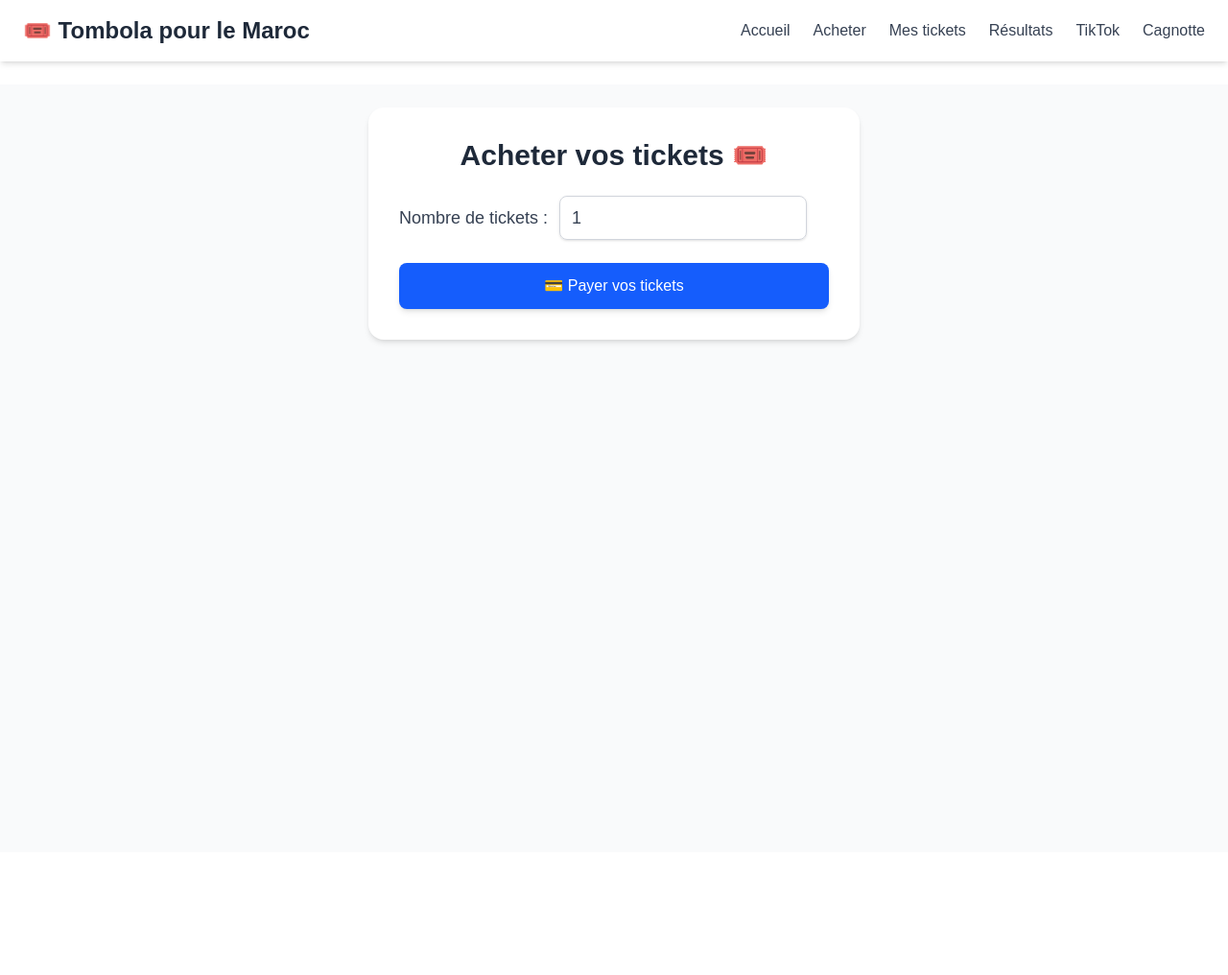
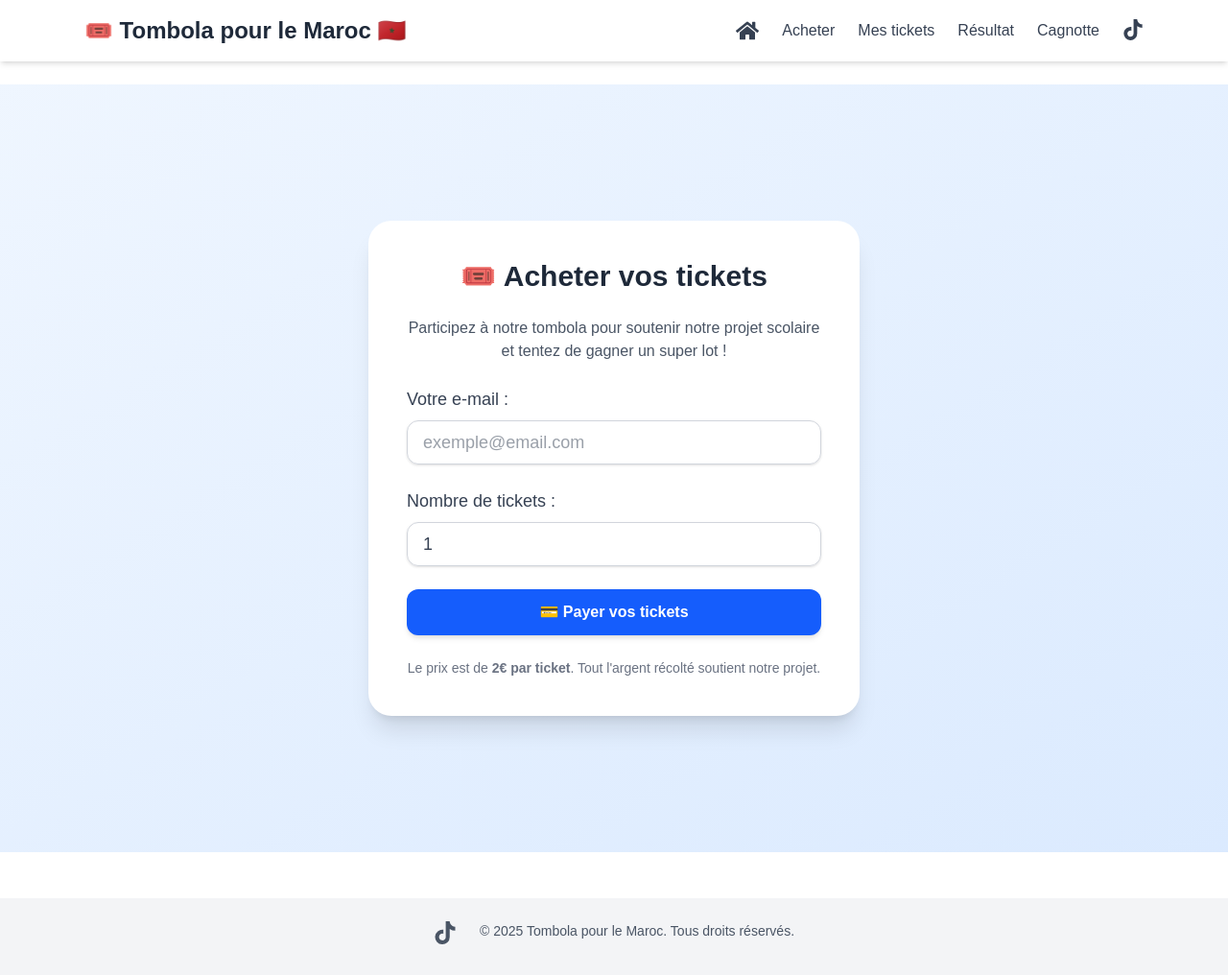
Before and after one commit to Hedi1312/Tombola, a Next.js app in the folder tombola-site/: page /acheter in a window 1280 px wide. Shown: the whole page at 96% size. Before the commit the page ends 888 px from the top, so only its background shows below. Built offline with nearby package versions, Linux system fonts and the light colour scheme.

Commit message:
ajout paiement et ticket

```diff
--- a/tombola-site/app/acheter/page.tsx
+++ b/tombola-site/app/acheter/page.tsx
@@ -3,14 +3,20 @@ import { useState } from "react";
 
 export default function Acheter() {
     const [tickets, setTickets] = useState(1);
-    const [loading, setLoading] = useState(false); // <- important
+    const [email, setEmail] = useState("");
+    const [loading, setLoading] = useState(false);
 
     const handlePayment = async () => {
+        if (!email) {
+            alert("Veuillez saisir votre e-mail.");
+            return;
+        }
+
         setLoading(true);
         const res = await fetch("/api/create-checkout-session", {
             method: "POST",
             headers: { "Content-Type": "application/json" },
-            body: JSON.stringify({ tickets }),
+            body: JSON.stringify({ tickets, email }),
         });
 
         const data = await res.json();
@@ -25,30 +31,48 @@ export default function Acheter() {
     };
 
     return (
-        <main className="flex flex-col items-center p-6 min-h-screen bg-gray-50">
-            <div className="max-w-lg w-full bg-white rounded-2xl shadow-md p-8">
-                <h2 className="text-3xl font-bold mb-6 text-center text-gray-800">
-                    Acheter vos tickets 🎟️
+        <main className="flex flex-col items-center justify-center min-h-screen bg-gradient-to-br from-blue-50 to-blue-100 p-6">
+            <div className="max-w-lg w-full bg-white rounded-3xl shadow-xl p-10 flex flex-col gap-6">
+                <h2 className="text-3xl font-extrabold text-gray-800 text-center">
+                    🎟️ Acheter vos tickets
                 </h2>
+                <p className="text-gray-600 text-center">
+                    Participez à notre tombola pour soutenir notre projet scolaire et tentez de gagner un super lot !
+                </p>
 
-                <label className="block mb-6 text-lg text-gray-700">
+                <label className="flex flex-col text-gray-700 text-lg">
+                    Votre e-mail :
+                    <input
+                        type="email"
+                        placeholder="exemple@email.com"
+                        value={email}
+                        onChange={(e) => setEmail(e.target.value)}
+                        className="mt-2 px-4 py-2 border border-gray-300 rounded-xl shadow-sm focus:outline-none focus:ring-2 focus:ring-blue-500"
+                    />
+                </label>
+
+                <label className="flex flex-col text-gray-700 text-lg">
                     Nombre de tickets :
                     <input
                         type="number"
                         min="1"
                         value={tickets}
                         onChange={(e) => setTickets(parseInt(e.target.value))}
-                        className="ml-3 px-3 py-2 border border-gray-300 rounded-lg shadow-sm focus:outline-none focus:ring-2 focus:ring-blue-500"
+                        className="mt-2 px-4 py-2 border border-gray-300 rounded-xl shadow-sm focus:outline-none focus:ring-2 focus:ring-blue-500"
                     />
                 </label>
 
                 <button
                     onClick={handlePayment}
                     disabled={loading}
-                    className="w-full px-6 py-3 bg-blue-600 text-white rounded-lg shadow-md hover:bg-blue-700"
+                    className="w-full px-6 py-3 bg-blue-600 text-white font-semibold rounded-xl shadow-md hover:bg-blue-700 transition duration-200"
                 >
                     {loading ? "Redirection..." : "💳 Payer vos tickets"}
                 </button>
+
+                <p className="text-sm text-gray-500 text-center">
+                    Le prix est de <span className="font-bold">2€ par ticket</span>. Tout l'argent récolté soutient notre projet.
+                </p>
             </div>
         </main>
     );
--- a/tombola-site/app/api/create-checkout-session/route.ts
+++ b/tombola-site/app/api/create-checkout-session/route.ts
@@ -14,13 +14,13 @@ export async function POST(req: NextRequest) {
                     price_data: {
                         currency: "eur",
                         product_data: { name: "Ticket de tombola 🎟️" },
-                        unit_amount: 500, // 5€ par ticket
+                        unit_amount: 200, // 5€ par ticket
                     },
                     quantity: tickets,
                 },
             ],
             mode: "payment",
-            success_url: `${process.env.NEXT_PUBLIC_URL}/mes-tickets/123`,
+            success_url: `${process.env.NEXT_PUBLIC_URL}/mes-tickets`,
             cancel_url: `${process.env.NEXT_PUBLIC_URL}/acheter`,
         });
 
--- /dev/null
+++ b/tombola-site/app/components/Footer.tsx
@@ -0,0 +1,23 @@
+import { FaTiktok } from "react-icons/fa";
+
+export default function Footer() {
+    return (
+        <footer className="bg-gray-100 text-gray-600 py-6 mt-12 text-center">
+            <div className="flex justify-center gap-6 mb-2">
+                <a
+                    href="https://www.tiktok.com/@futureejetrip"
+                    target="_blank"
+                    rel="noopener noreferrer"
+                    className="hover:text-black"
+                >
+                    <FaTiktok size={24} />
+                </a>
+
+
+            <p className="text-sm">
+                © 2025 Tombola pour le Maroc. Tous droits réservés.
+            </p>
+            </div>
+        </footer>
+    );
+}
--- a/tombola-site/app/components/Navbar.tsx
+++ b/tombola-site/app/components/Navbar.tsx
@@ -1,34 +1,47 @@
 "use client";
+import { useState } from "react";
 import Link from "next/link";
+import {FaHome, FaTiktok} from "react-icons/fa";
 
 export default function Navbar() {
+    const [isOpen, setIsOpen] = useState(false);
+    // Fonction pour fermer le menu mobile
+    const handleLinkClick = () => setIsOpen(false);
     return (
-        <nav className="bg-white shadow-md sticky top-0 z-50">
-            <div className="max-w-7xl mx-auto px-6 py-4 flex justify-between items-center">
-                <Link href="/" className="text-2xl font-bold text-gray-800">
-                    🎟️ Tombola pour le Maroc
-                </Link>
-                <div className="flex gap-6">
-                    <Link href="/" className="text-gray-700 hover:text-blue-600 transition">
-                        Accueil
-                    </Link>
-                    <Link href="/acheter" className="text-gray-700 hover:text-blue-600 transition">
-                        Acheter
-                    </Link>
-                    <Link href="/mes-tickets/1" className="text-gray-700 hover:text-blue-600 transition">
-                        Mes tickets
-                    </Link>
-                    <Link href="/resultats" className="text-gray-700 hover:text-blue-600 transition">
-                        Résultats
-                    </Link>
-                    <Link href="https://www.tiktok.com/@futureejetrip" className="text-gray-700 hover:text-blue-600 transition">
-                        TikTok
-                    </Link>
-                    <Link href="https://www.cotizup.com/voyage-peda-eje-rabat" className="text-gray-700 hover:text-blue-600 transition">
-                        Cagnotte
-                    </Link>
+        <nav className="bg-white shadow-md w-full">
+            <div className="max-w-6xl mx-auto px-6 py-4 flex justify-between items-center">
+                <a href="/" className="text-2xl font-bold text-gray-800">🎟️ Tombola pour le Maroc 🇲🇦</a>
+
+                {/* Menu desktop */}
+                <div className="hidden md:flex gap-6">
+                    <Link href="/" className="text-gray-700 hover:text-blue-600 transition"><FaHome size={24} /></Link>
+                    <Link href="/acheter" className="text-gray-700 hover:text-blue-600 transition">Acheter</Link>
+                    <Link href="/mes-tickets" className="text-gray-700 hover:text-blue-600 transition">Mes tickets</Link>
+                    <Link href="/resultat" className="text-gray-700 hover:text-blue-600 transition">Résultat</Link>
+                    <Link href="https://www.cotizup.com/voyage-peda-eje-rabat" className="text-gray-700 hover:text-blue-600 transition">Cagnotte</Link>
+                    <Link href="https://www.tiktok.com/@futureejetrip" className="text-gray-700 hover:text-blue-600 transition"><FaTiktok size={22} /></Link>
                 </div>
+
+                {/* Menu mobile toggle */}
+                <button
+                    className="md:hidden text-gray-800"
+                    onClick={() => setIsOpen(!isOpen)}
+                >
+                    {isOpen ? "✖️" : "☰"}
+                </button>
             </div>
+
+            {/* Menu mobile */}
+            {isOpen && (
+                <div className="md:hidden px-6 pb-4 flex flex-col gap-2">
+                    <Link href="/" className="text-gray-700 hover:text-blue-600 transition" onClick={handleLinkClick}><FaHome size={22} /></Link>
+                    <Link href="/acheter" className="text-gray-700 hover:text-blue-600 transition" onClick={handleLinkClick}>Acheter</Link>
+                    <Link href="/mes-tickets" className="text-gray-700 hover:text-blue-600 transition" onClick={handleLinkClick}>Mes tickets</Link>
+                    <Link href="/resultat" className="text-gray-700 hover:text-blue-600 transition" onClick={handleLinkClick}>Résultat</Link>
+                    <Link href="https://www.cotizup.com/voyage-peda-eje-rabat" className="text-gray-700 hover:text-blue-600 transition">Cagnotte</Link>
+                    <Link href="https://www.tiktok.com/@futureejetrip" className="text-gray-700 hover:text-blue-600 transition"><FaTiktok size={22} /></Link>
+                </div>
+            )}
         </nav>
     );
 }
--- a/tombola-site/app/layout.tsx
+++ b/tombola-site/app/layout.tsx
@@ -2,6 +2,7 @@ import type { Metadata } from "next";
 import { Geist, Geist_Mono } from "next/font/google";
 import "./globals.css";
 import Navbar from "./components/Navbar"; // ← importer la Navbar
+import Footer from "./components/Footer";
 
 const geistSans = Geist({
     variable: "--font-geist-sans",
@@ -30,6 +31,7 @@ export default function RootLayout({
         >
         <Navbar /> {/* ← Navbar en haut de toutes les pages */}
         <main className="pt-6">{children}</main> {/* pt-6 pour espacer sous la navbar */}
+        <Footer />
         </body>
         </html>
     );
--- /dev/null
+++ b/tombola-site/app/mes-tickets/page.tsx
@@ -0,0 +1,59 @@
+"use client";
+import { useState, useEffect } from "react";
+import { useRouter } from "next/navigation";
+
+interface Ticket {
+    id: string;
+    name: string;
+    quantity: number;
+    color: string; // Couleur du ticket
+}
+
+export default function MesTicketsPage() {
+    const router = useRouter();
+    const [tickets, setTickets] = useState<Ticket[]>([]);
+    const [loading, setLoading] = useState(true);
+
+    useEffect(() => {
+        // Simuler un appel API pour récupérer les tickets de l'utilisateur
+        setTimeout(() => {
+            setTickets([
+                { id: "TKT001", name: "Ticket de tombola 🎟️", quantity: 2, color: "bg-blue-100" },
+                { id: "TKT002", name: "Ticket de tombola 🎟️", quantity: 1, color: "bg-pink-100" },
+                { id: "TKT003", name: "Ticket de tombola 🎟️", quantity: 3, color: "bg-green-100" },
+            ]);
+            setLoading(false);
+        }, 1000);
+    }, []);
+
+    return (
+        <main className="min-h-screen bg-gray-50 p-4 md:p-6 flex flex-col items-center">
+            <div className="w-full max-w-2xl bg-white rounded-3xl shadow-xl p-6 md:p-8 text-center">
+                <h1 className="text-3xl md:text-4xl font-extrabold mb-6 text-gray-800">
+                    🎟️ Mes Tickets
+                </h1>
+
+                {loading ? (
+                    <p className="text-gray-600 text-lg md:text-xl">Chargement de vos tickets...</p>
+                ) : tickets.length === 0 ? (
+                    <p className="text-gray-700 text-lg md:text-xl">
+                        Vous n'avez encore acheté aucun ticket.
+                    </p>
+                ) : (
+                    <div className="flex flex-col gap-4">
+                        {tickets.map((ticket) => (
+                            <div
+                                key={ticket.id}
+                                className={`${ticket.color} flex justify-between items-center p-4 rounded-xl shadow-md`}
+                            >
+                                <span className="font-semibold text-gray-800">{ticket.name}</span>
+
+                            </div>
+                        ))}
+                    </div>
+                )}
+
+            </div>
+        </main>
+    );
+}
--- a/tombola-site/package.json
+++ b/tombola-site/package.json
@@ -12,9 +12,12 @@
     "@paypal/react-paypal-js": "^8.9.1",
     "@stripe/react-stripe-js": "^4.0.2",
     "@stripe/stripe-js": "^7.9.0",
+    "@supabase/supabase-js": "^2.57.4",
     "next": "15.5.2",
+    "nodemailer": "^7.0.6",
     "react": "19.1.0",
     "react-dom": "19.1.0",
+    "react-icons": "^5.5.0",
     "react-paypal-js": "^0.0.1-security",
     "stripe": "^18.5.0"
   },
```
Also changed, not shown: tombola-site/app/page.tsx (+31 -4 lines), tombola-site/app/resultat/page.tsx (added, +21 -0 lines), tombola-site/lib/supabase.ts (added, +10 -0 lines), 1 other file (tests, documents, lock files or other folders).
